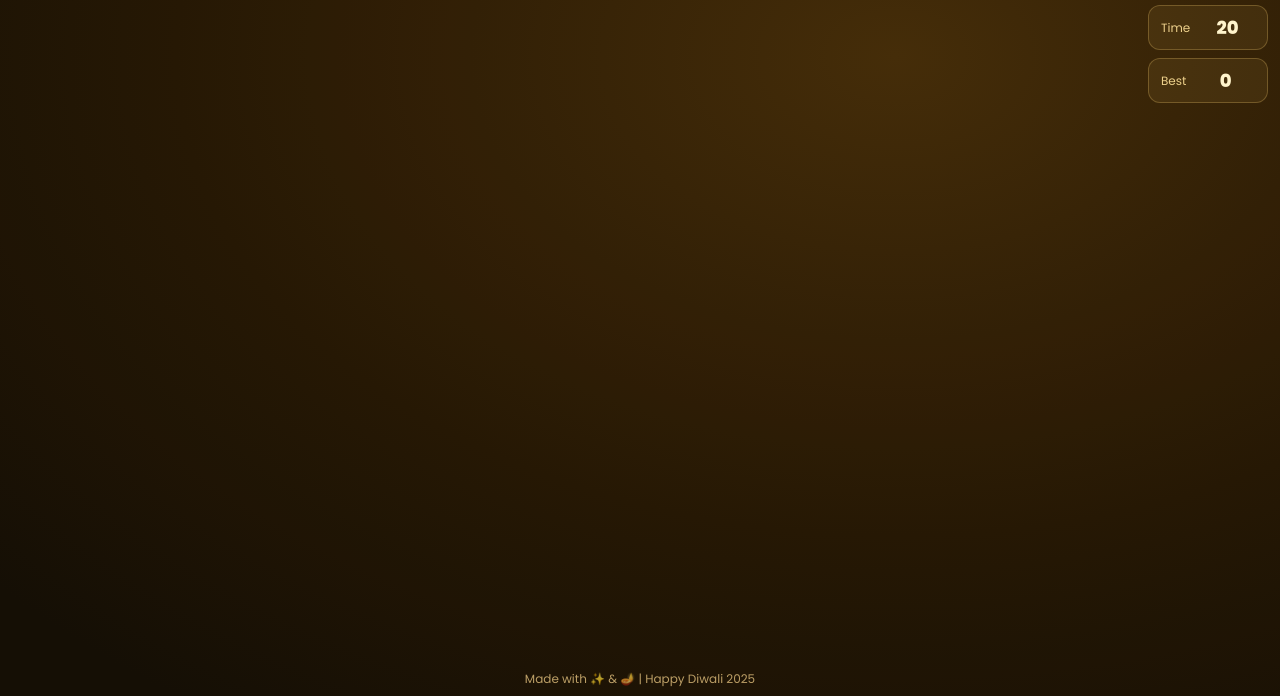
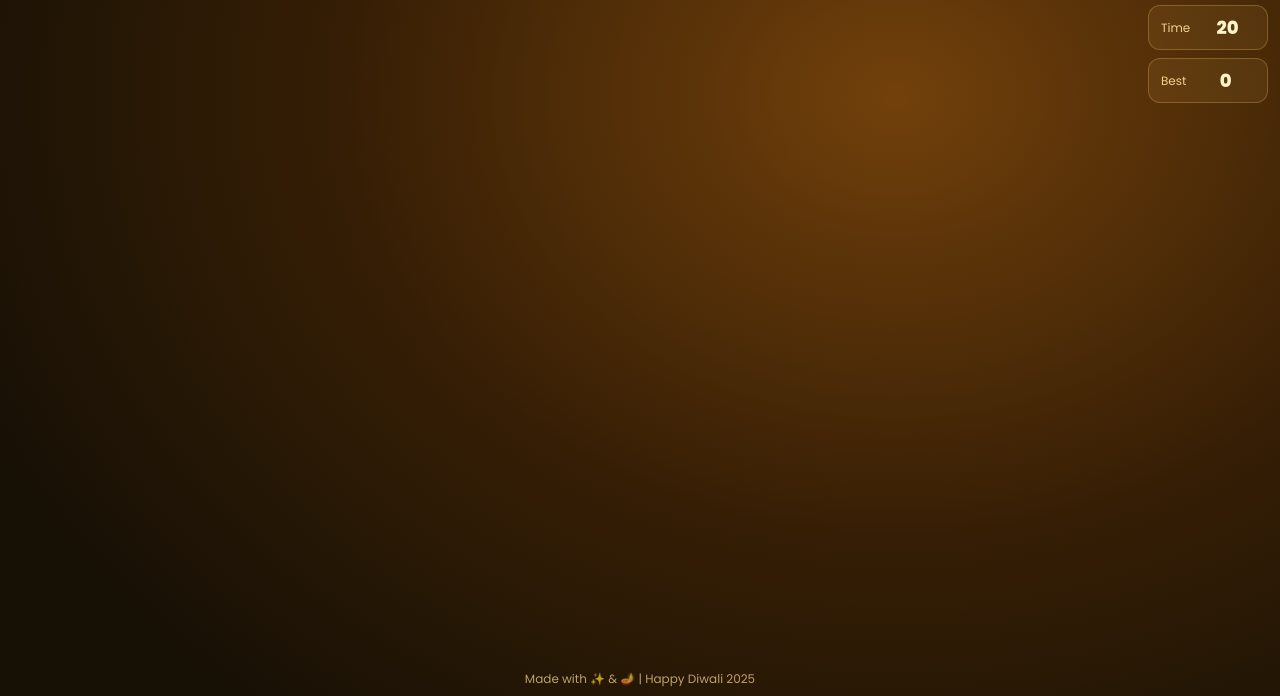
Before and after one commit to shubhanshu23/Diwali-2025, a plain HTML site: page index.html in a window 1280 px wide. Shown: the part 104-800 px from the top of the page. Drawn offline with Linux system fonts and the light colour scheme.

Commit message:
Update style.css

```diff
--- a/style.css
+++ b/style.css
@@ -6,7 +6,7 @@ html, body {
   margin: 0;
   height: 100%;
   overflow: hidden;
-  background: radial-gradient(1200px 800px at 70% 20%, #3b2507 0%, #1b0f02 60%, #090603 100%);
+  background: radial-gradient(1000px 800px at 70% 25%, #6b3a09 0%, #2c1603 55%, #0b0703 100%);
   color: #fff;
   font-family: 'Poppins', sans-serif;
 }
```
